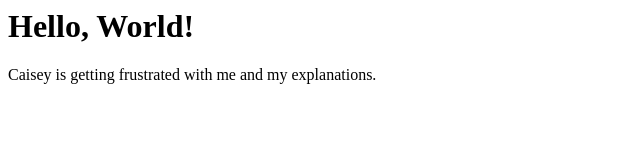
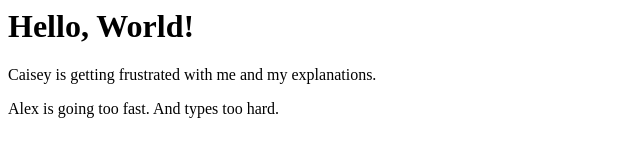
Before and after one commit to yesiac/git_learnings, a plain HTML site: page index.html in a window 1280 px wide. Shown: the whole page, without its empty margins (0-640 px from the left). Drawn offline with Linux system fonts and the light colour scheme.

Commit message:
New Paragraph.

```diff
--- a/index.html
+++ b/index.html
@@ -5,5 +5,6 @@
     <body>
         <h1>Hello, World!</h1>
         <p>Caisey is getting frustrated with me and my explanations.</p>
+        <p>Alex is going too fast. And types too hard.</p>
     </body>
 </html>
```
